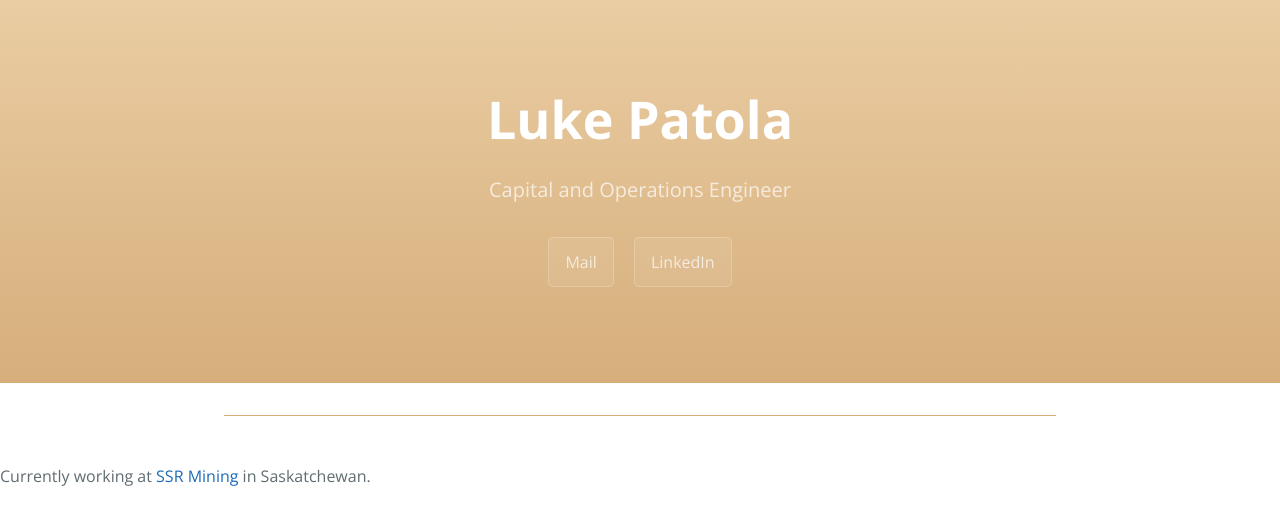
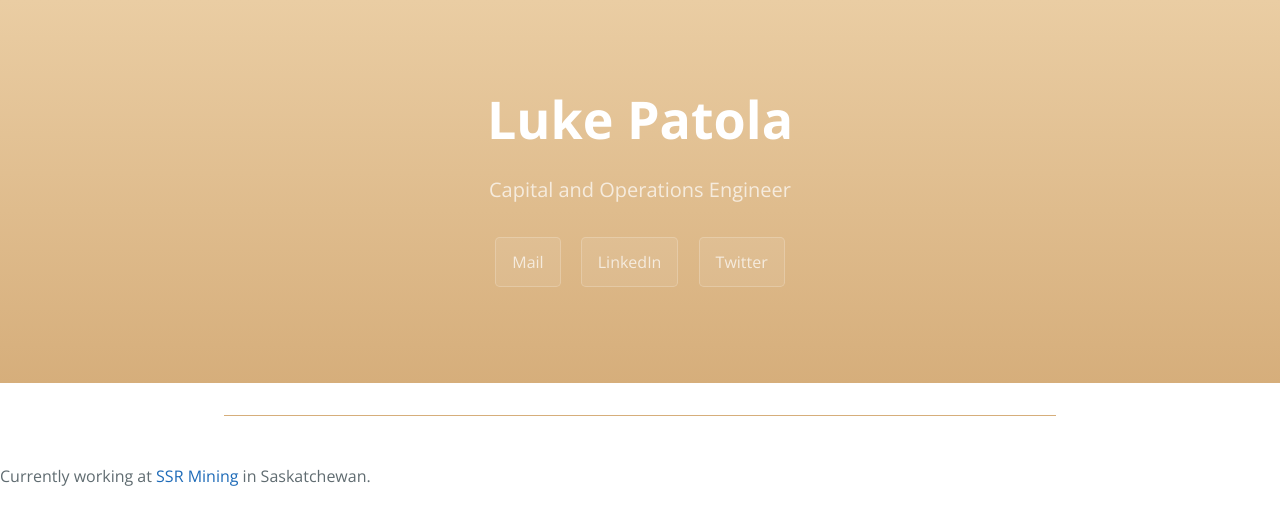
Before and after one commit to lukepatola/lukepatola.com, a Jekyll site: the page built from README.md, in a window 1280 px wide. Shown: the top 525 px of the page. Built offline with Jekyll 4.4.1, drawn with Linux system fonts in a browser that asks for light colours; our own code applies the rules of GitHub Pages for plain Markdown files.

Commit message:
Update default.html

```diff
--- a/_layouts/default.html
+++ b/_layouts/default.html
@@ -16,7 +16,7 @@
 
         <a href="mailto:luke@lukepatola.com"< class="btn">Mail</a>
         <a href="https://www.linkedin.com/in/lukepatola" class="btn">LinkedIn</a>
-
+        <a href="https://twitter.com/lukepatola" class="btn">Twitter</a>
 
     </section>
 
```
